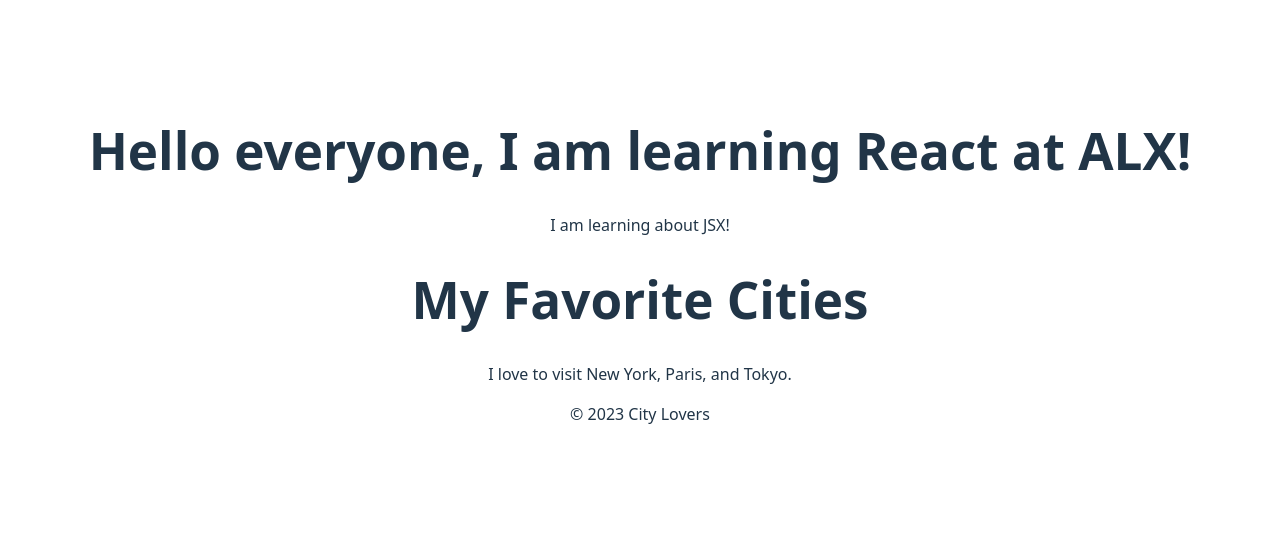
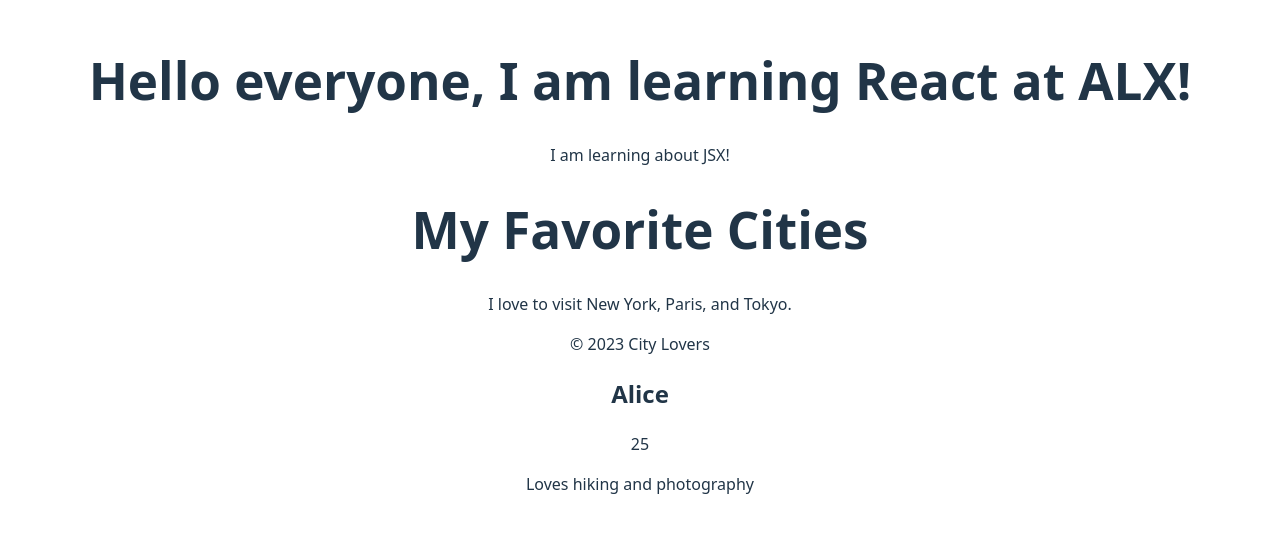
Before and after one commit to SHEMA-IRADUKUNDA-Daniel/alx-fe-reactjs, a React (Vite) app in the folder alx-react-app/: page / in a window 1280 px wide. Shown: the part 135-668 px from the top of the page. Built offline with nearby package versions, Linux system fonts and the light colour scheme.

Commit message:
Adding user profile

```diff
--- a/alx-react-app/src/App.jsx
+++ b/alx-react-app/src/App.jsx
@@ -2,6 +2,7 @@
 import Footer from "./components/Footer";
 import Header from "./components/Header";
 import MainContent from "./components/MainContent";
+import UserProfile from "./components/UserProfile";
 import WelcomeMessage from "./components/WelcomeMessage";
 
 function App() {
@@ -11,6 +12,7 @@
       <Header />
       <MainContent />
       <Footer />
+      <UserProfile name="Alice" age="25" bio="Loves hiking and photography" />
     </>
   );
 }
--- /dev/null
+++ b/alx-react-app/src/components/UserProfile.jsx
@@ -0,0 +1,11 @@
+const UserProfile = (props) => {
+  return (
+    <div>
+      <h2>{props.name}</h2>
+      <p>{props.age}</p>
+      <p>{props.bio}</p>
+    </div>
+  );
+};
+
+export default UserProfile;
```
